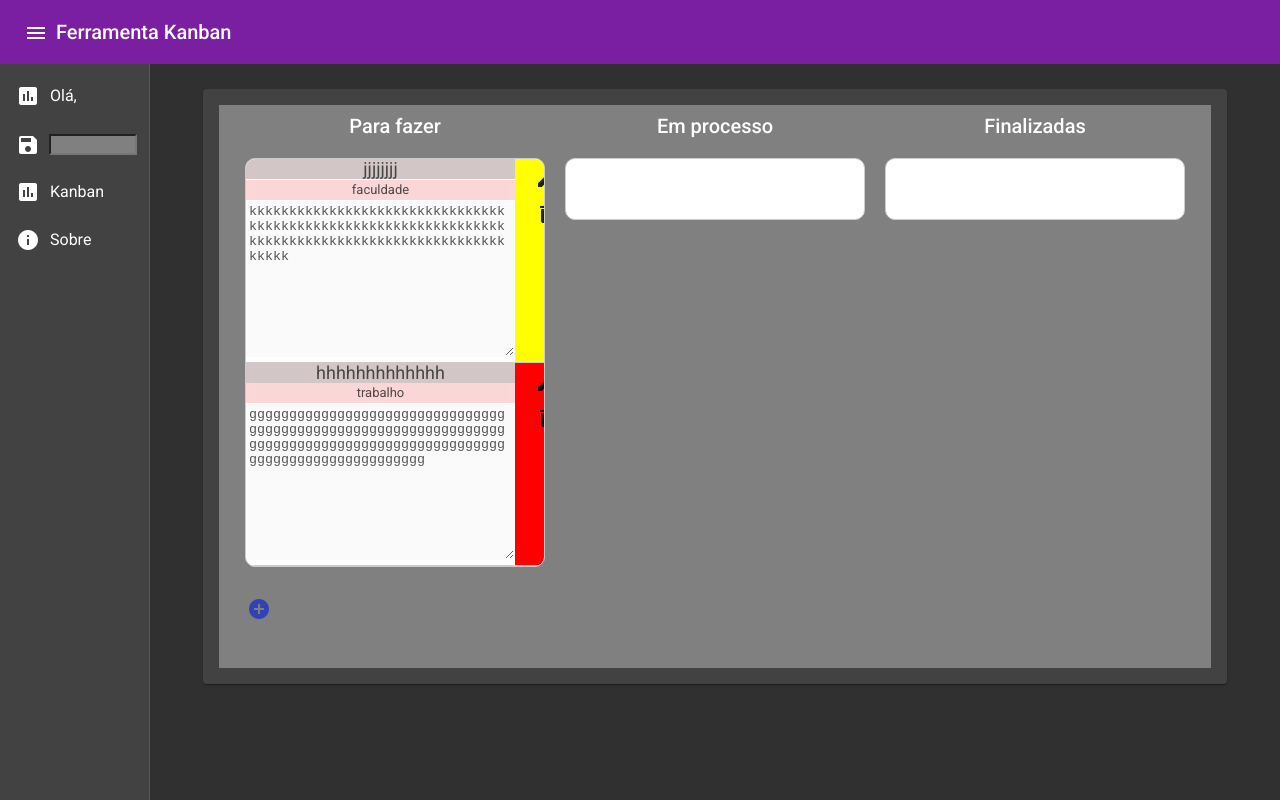
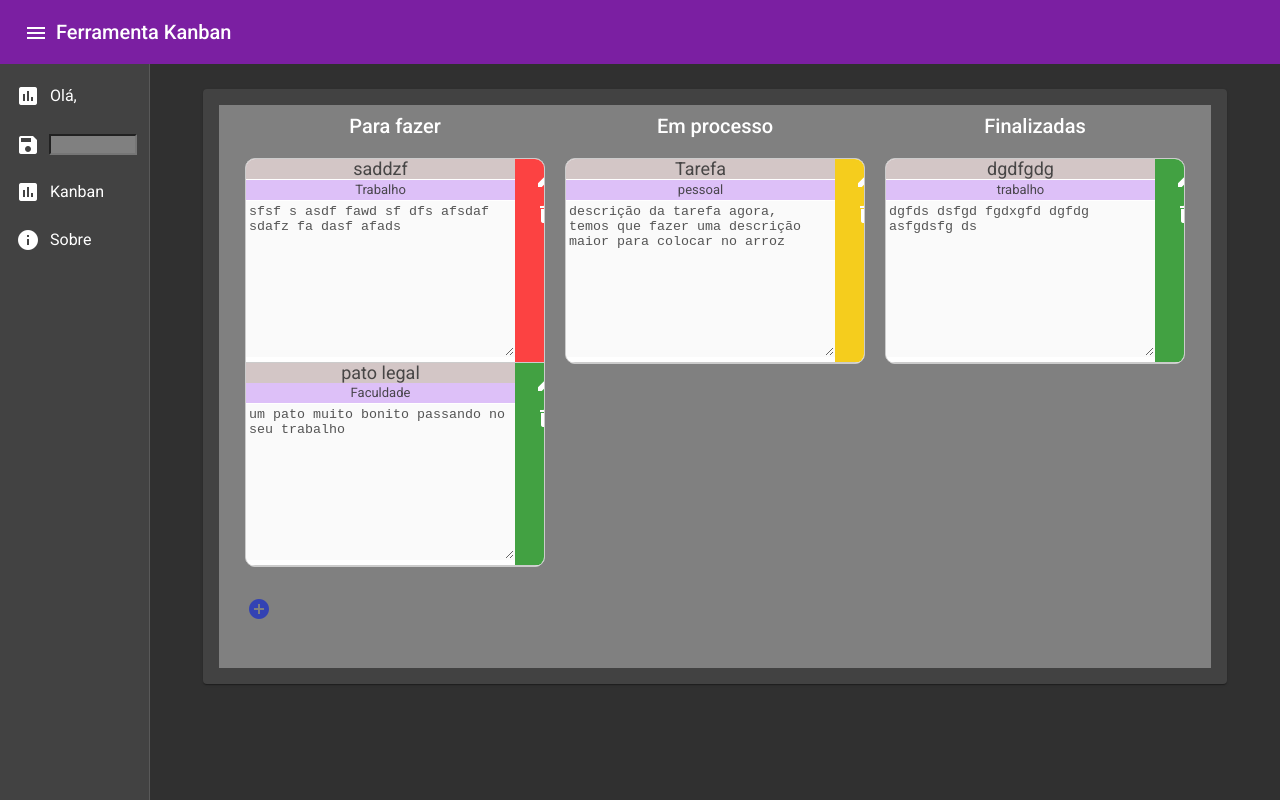
Before and after one commit to hugoerico/Projeto-Kanban, an Angular app in the folder kanban/: page /kanban in a window 1280 px wide. Built offline with nearby package versions, Linux system fonts and the light colour scheme; data requests are answered from the project's data file.

Commit message:
layout, cores, tag, categoria, editar, lixo e sobre

```diff
--- a/kanban/db.json
+++ b/kanban/db.json
@@ -1,20 +1,36 @@
 {
   "todo": [
     {
-      "nome": "jjjjjjjj ",
-      "categoria": "faculdade",
-      "descricao": "kkkkkkkkkkkkkkkkkkkkkkkkkkkkkkkkkkkkkkkkkkkkkkkkkkkkkkkkkkkkkkkkkkkkkkkkkkkkkkkkkkkkkkkkkkkkkkkkkkkkk",
+      "nome": "Tarefa",
+      "categoria": "pessoal",
+      "descricao": "descrição da tarefa agora,\ntemos que fazer uma descrição maior para colocar no arroz ",
       "cor": "amarelo",
-      "tipo": 1,
+      "tipo": 2,
       "id": 1
     },
     {
-      "nome": "hhhhhhhhhhhhh",
+      "nome": "dgdfgdg",
       "categoria": "trabalho",
-      "descricao": "gggggggggggggggggggggggggggggggggggggggggggggggggggggggggggggggggggggggggggggggggggggggggggggggggggggggggggggggggggggg",
+      "descricao": "dgfds dsfgd fgdxgfd dgfdg asfgdsfg ds ",
+      "cor": "verde",
+      "tipo": 3,
+      "id": 3
+    },
+    {
+      "nome": "saddzf",
+      "categoria": "Trabalho",
+      "descricao": "sfsf s asdf fawd sf dfs afsdaf sdafz fa dasf afads",
       "cor": "vermelho",
       "tipo": 1,
-      "id": 2
+      "id": 4
+    },
+    {
+      "nome": "pato legal",
+      "categoria": "Faculdade",
+      "descricao": "um pato muito bonito passando no seu trabalho",
+      "cor": "verde",
+      "tipo": 1,
+      "id": 5
     }
   ]
 }
--- a/kanban/src/app/view/projeto-kanban/projeto-kanban.component.css
+++ b/kanban/src/app/view/projeto-kanban/projeto-kanban.component.css
@@ -68,13 +68,9 @@
     margin-bottom: 2rem;
 }
 
-.botaoNovo:hover {
-    background: #3342b3;
-    transform: scale(1.01);
-}
 
 .botaoCancelar {
-    background-color: rgba(34, 33, 33, 0.938);
+    background-color: rgb(252, 66, 66);
     width: 7rem;
     margin: 0.5rem;
     padding: 10px 0;
@@ -86,7 +82,7 @@
 }
 
 .botaoSalvar {
-    background-color: #13b43b;
+  background-color: rgb(66, 161, 66);
   width: 7rem;
   margin: 0.5rem;
   padding: 10px 0;
@@ -105,6 +101,9 @@
     border-radius: 5px;
     border-style: none;
 }
+.caixaNome::placeholder, .caixaTexto::placeholder{
+  color: black;
+}
 
 .caixaTexto {
     margin-left: 0.5rem;
@@ -118,6 +117,8 @@ body {
 
 .botaocard {
     align-items: flex-end;
+    color: white;
+
 }
 
 .cartao {
@@ -132,11 +133,13 @@ body {
     border-radius: 0px;
     margin-bottom: 0.05rem;
     font-size: large;
+    font-size: 18px;
+
 }
 
 .tag {
     opacity: 80%;
-    background-color: rgb(250, 205, 205);
+    background-color: rgb(213, 177, 247);
     margin-bottom: 0.05rem;
     font-size: small;
 }
@@ -156,13 +159,13 @@ body {
     border-radius: 5px;
 }
 .vermelho{
-    background-color: red;
+  background-color: rgb(252, 66, 66);
 }
 .amarelo{
-    background-color: yellow;
+  background-color: rgb(245, 205, 29);
 }
 .verde{
-    background-color: green;
+  background-color: rgb(66, 161, 66);
 }
 .textarea{
   border-color: rgba(255, 255, 255, 0);
--- a/kanban/src/app/view/projeto-kanban/projeto-kanban.component.html
+++ b/kanban/src/app/view/projeto-kanban/projeto-kanban.component.html
@@ -88,10 +88,10 @@
                                     </div>
                                 </div>
                                 <div class={{item.cor}}>
-                                    <button mat-button color="basic" class="botaocard" (click)="editar(item);">
+                                    <button mat-button color="" class="botaocard" (click)="editar(item);">
                                         <mat-icon>edit</mat-icon>
                                     </button>
-                                    <button mat-button color="basic" class="botaocard" (click)="excluir(item.id);">
+                                    <button mat-button color="" class="botaocard" (click)="excluir(item.id);">
                                         <mat-icon>delete</mat-icon>
                                     </button>
 
@@ -118,19 +118,19 @@
                 <!--Select para "selecionar uma categoria"-->
                 <select [(ngModel)]="todo1.categoria" class="selectOpcoes" required>
                     <option value="" disabled selected>Selecione uma categoria</option>
-                    <option value="faculdade">Faculdade</option>
-                    <option value="trabalho">Trabalho</option>
-                    <option value="pessoal">Pessoal</option>
-                    <option value="outros">Outros</option>
+                    <option value="Faculdade">Faculdade</option>
+                    <option value="Trabalho">Trabalho</option>
+                    <option value="Pessoal">Pessoal</option>
+                    <option value="Outros">Outros</option>
                 </select>
             </div>
             <div>
                 <!--Select para "selecionar uma prioridade"-->
                 <select [(ngModel)]="todo1.cor" class="selectOpcoes" required>
-                    <option value="" disabled selected>Selecione uma propriedase</option>
+                    <option value="" disabled selected>Selecione uma propriedade</option>
                     <option value="vermelho">Urgente</option>
                     <option value="amarelo">Atenção</option>
-                    <option value="verde">Normal</option>
+                    <option value="verde">Moderado</option>
                 </select>
             </div>
             <div>
--- a/kanban/src/app/views/sobre/sobre.component.html
+++ b/kanban/src/app/views/sobre/sobre.component.html
@@ -12,16 +12,15 @@
     <section>
         <div class="texto">
             <h2> Ficamos Felizes em te ver por aqui</h2>
-            <p>Com tantas coisas para fazer no nosso dia a dia, é normal esquecer de algumas tarefas, por isso estou aqui para te ajudar, com o Scrimmage você pode armazenar seus afazeres do dia, classifica-los por categorias, e adicionar a descrição que
-                prefirir para que seja mais facil executar sua tarefa, e assim sobrar mais tempo para você usar com o que preferir.
-            </p>
+
 
         </div>
     </section>
 
     <section>
         <div class="texto">
-            <p>Este projeto foi desenvolvido por : Hugo Erico, Tamiris Rodrigues e Carlos Eduardo Ruiz </p>
+            <p>Este projeto tem como objetivo auxiliar na organização das tarefas dos seus usuários, sendo possível separar as tarefas por tags (Urgente, atenção e moderado) com auxilio visuais das cores que ficam ao lado do card, e também é separado por categorias (Faculdade, trabalho pessoal e outros), outra funcionalidade é guardar seu nome via local storage este que fica ao lado esquerdo da tela.</p>
+              <p>Este projeto foi desenvolvido por : Carlos Eduardo Ruiz, Hugo Erico e Tamiris Rodrigues</p>
             <p>Aplicações Interativas e Desing Responsivo</p>
         </div>
     </section>
```
Lines whose indentation alone changed are shown as unchanged.
